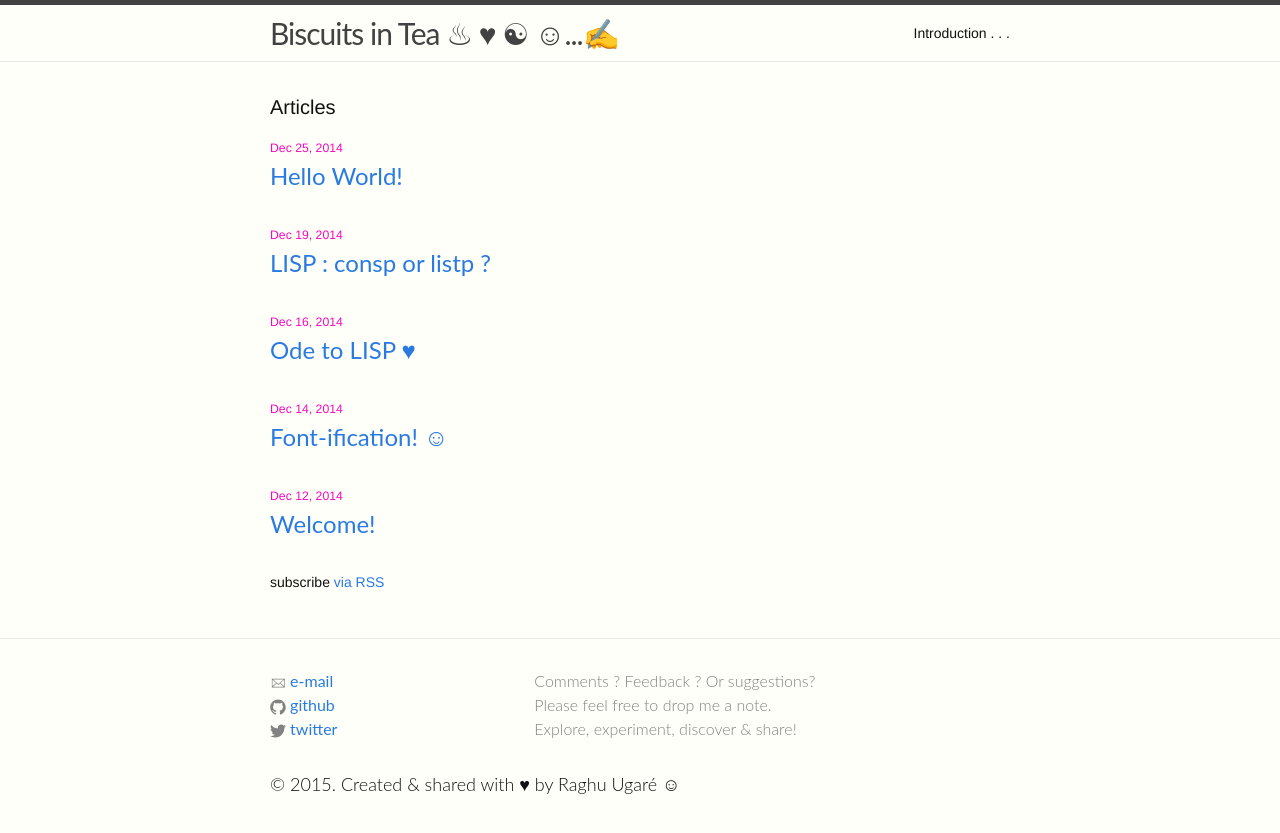
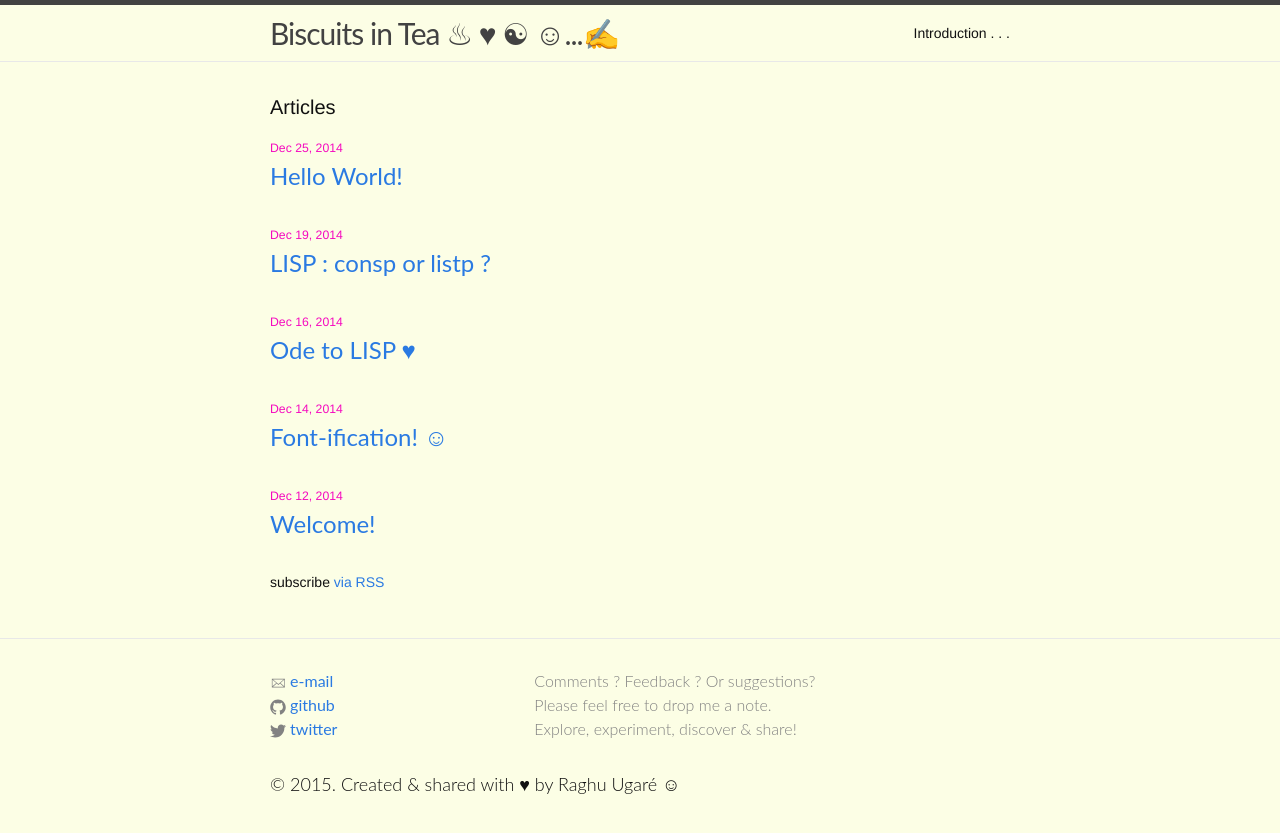
Before and after one commit to raghuugare/raghuugare.bkup, a Jekyll site: the page built from index.html, in a window 1280 px wide. Shown: the top 833 px of the page. Built offline with Jekyll 4.4.1, drawn with Linux system fonts in a browser that asks for light colours.

Commit message:
Tweak in bg color...

```diff
--- a/css/main.scss
+++ b/css/main.scss
@@ -43,7 +43,7 @@ $base-line-height: 1.5;
 $spacing-unit:     30px;
 
 $text-color:       #111;
-$background-color: #fefff8; // #f0fff0;(greenish) // #fdfdfd; // #faf5b8; // #fcead0; // #effcd0; // #e9fcba;
+$background-color: #fcfee5; // #f0fff0;(greenish) // #fdfdfd; // #faf5b8; // #fcead0; // #effcd0; // #e9fcba;
 $brand-color:      #2a7ae2; // #6bd538;
 
 $grey-color:       #828282;
```
